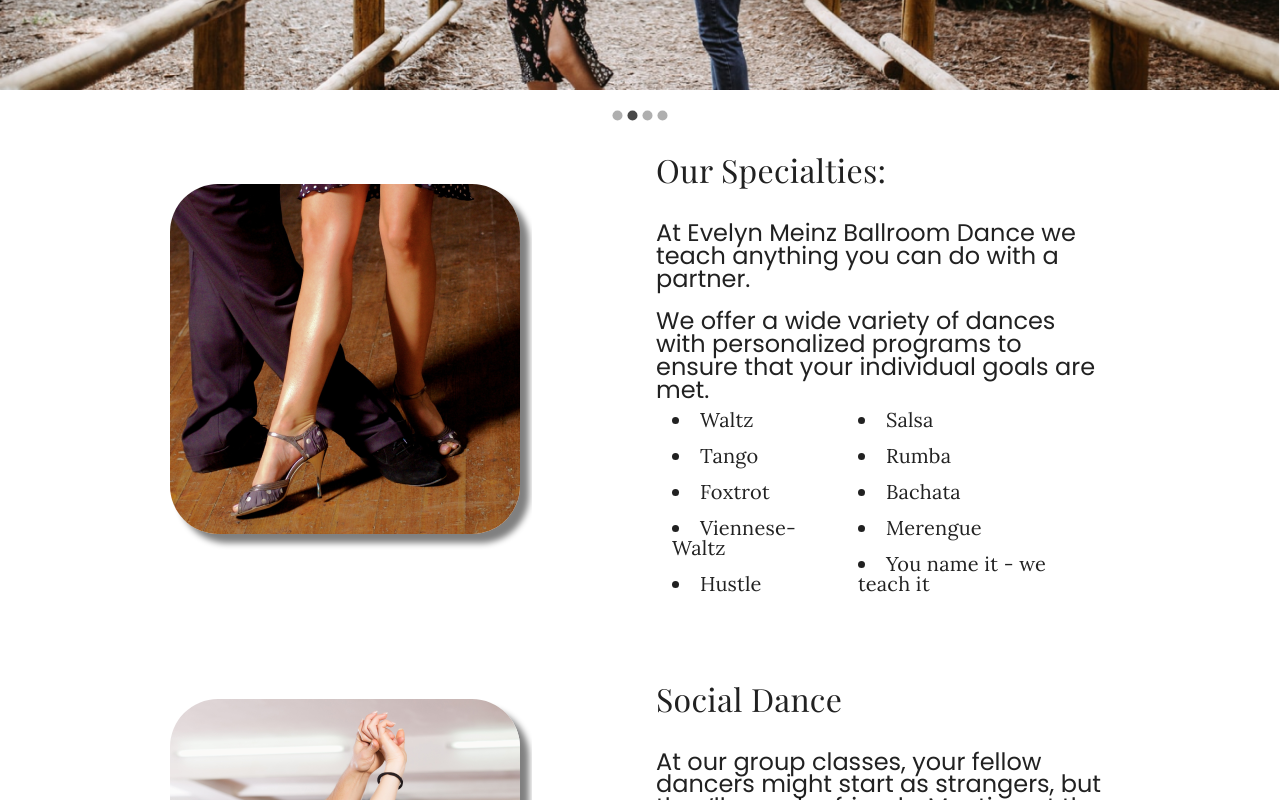
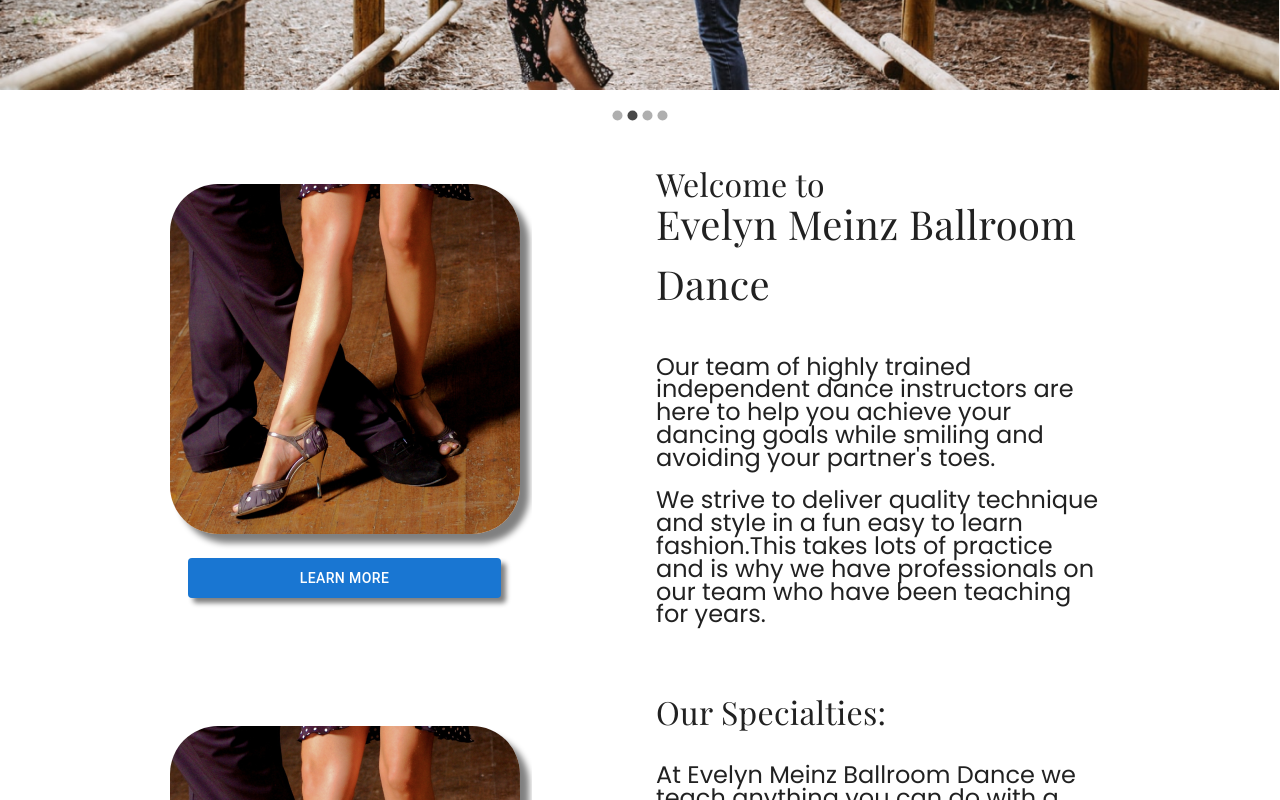
Before and after one commit to th2n10s4u/embd-website, a React (Create React App) app: page / in a window 1280 px wide. Shown: the part 580-1380 px from the top of the page. Built offline with nearby package versions, Linux system fonts and the light colour scheme.

Commit message:
specialties.js
Fixed wrapper spacing and it fixed list item spacing

```diff
--- a/src/App.js
+++ b/src/App.js
@@ -20,6 +20,7 @@ function App() {
     <div className="container">
       <Navbar />
       <MainCarousel />
+      <Main />
       <Specialties />
       <SocialDance />
       <Footer />
--- a/src/assets/components/Specialties.js
+++ b/src/assets/components/Specialties.js
@@ -7,13 +7,13 @@ export default function Specialties() {
   return (
     <div>
       {/* I need to add either cards or some sort of flex in order to place a photo on one side and text on the other.  */}
+      <Box>
         <Box
           sx={{
             display: "flex",
             justifyContent: "center",
           }}
         >
-        <Box>
           <TemplateCard
             img={LatinFeet}
             CardContentHeaderFirstLine="Our Specialties:"
@@ -26,7 +26,7 @@ export default function Specialties() {
                 <Box
                   sx={{
                     display: "flex",
-                    justifyContent: "space-between",
+                    flexWrap: "nowrap",
                   }}
                 >
                   <Typography
@@ -68,23 +68,10 @@ export default function Specialties() {
         </Box>
 
         {/* <ListItem sx={{ display: "list-item" }}></ListItem>  */}
-        {/* List items don't have a bulleted UL option available. Maybe import a bulliet PNG and attach it in front of each word? */}
+        {/* List items don't have a bulleted UL option available. Maybe import a bullet PNG and attach it in front of each word? */}
       </Box>
     </div>
   );
 }
 
-//TODO: Either create
-
-//Const bull = (
-//   <Box
-//   component="span"
-//   sx={{ display: 'inline-block', mx: '2px', transform: 'scale(0.8)' }}
-// >
-//   •
-// </Box>
-// );
-
-// Or figure out how to implement bulleits and props for CardContentBodySentenceThree that allows custom styles
-
-//Correct margins for the entire component, possibly wrap it in a <Paper></Paper>... Confirm with Chris that you are doing it all correctly
+//TODO: Adjust alignment of the box around the listitems so that the it doesn't wrap. nowrap in the <Box> didn't work</Box> as well as in Typography
```
Lines whose indentation alone changed are shown as unchanged.
